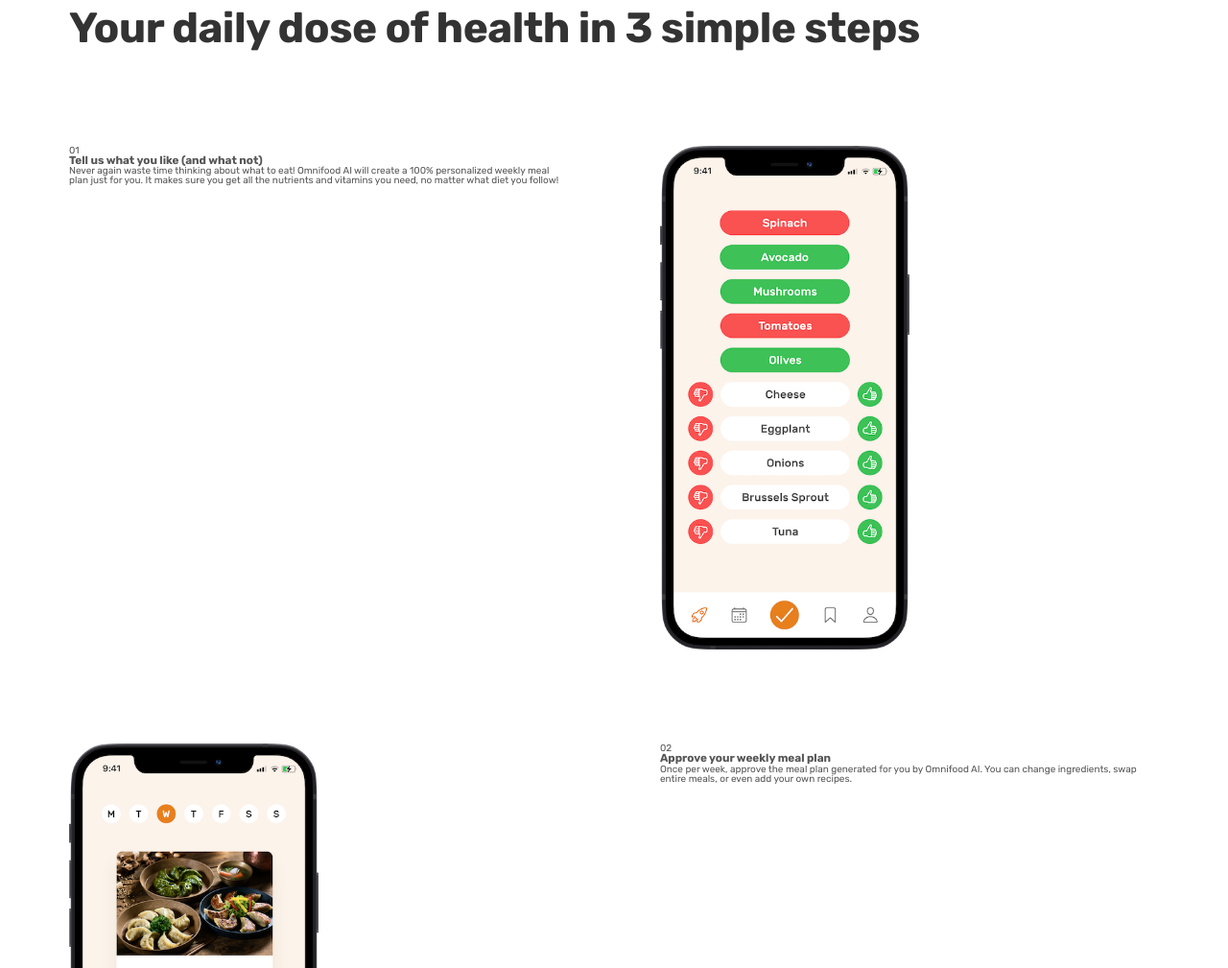
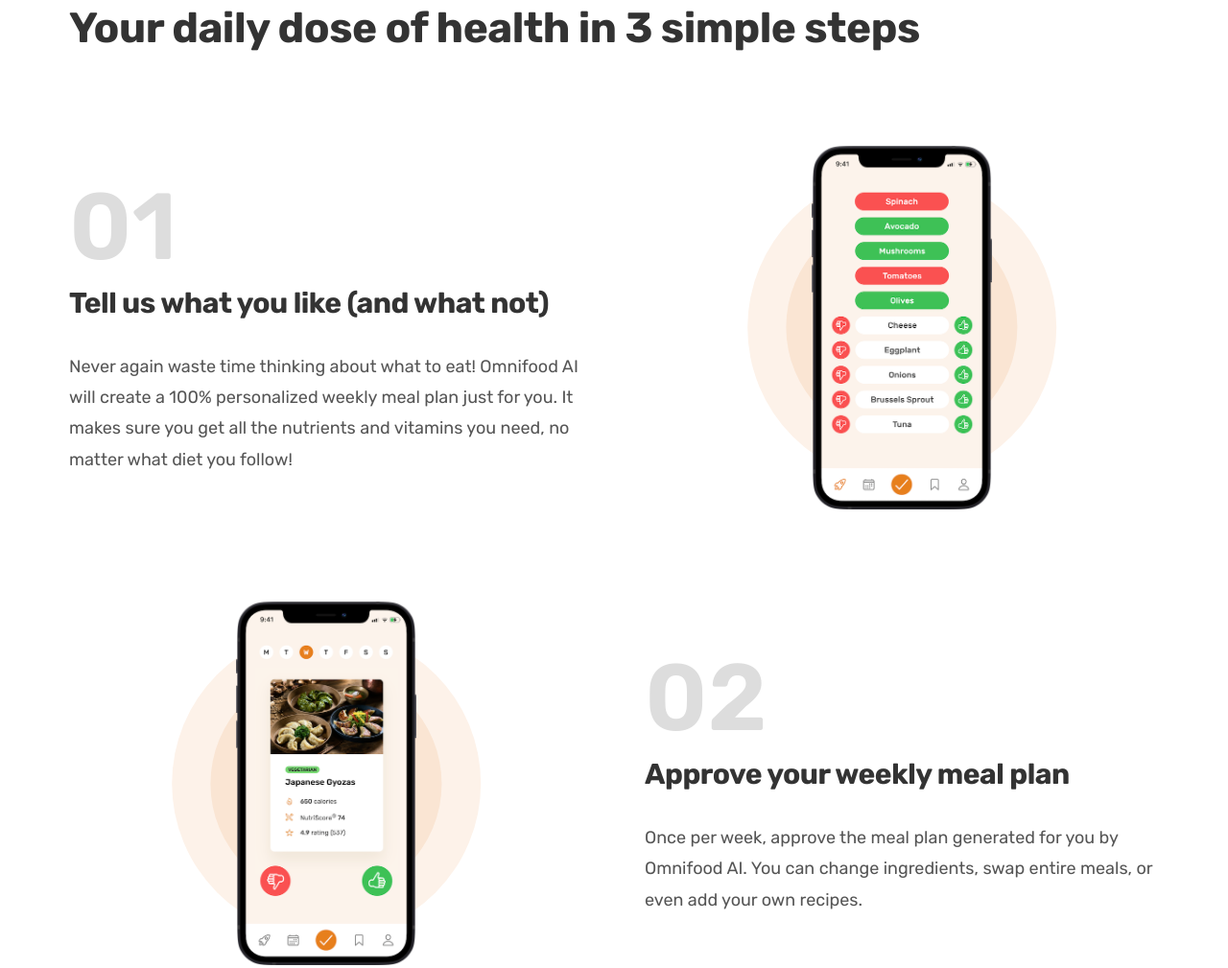
Before and after one commit to khrizdip/07-Omnifood-now, a plain HTML site: page index.html in a window 1280 px wide. Shown: the part 885-1894 px from the top of the page at 96% size. Drawn offline with Linux system fonts and the light colour scheme.

Commit message:
How it works  section completed

```diff
--- /dev/null
+++ b/css/general.css
@@ -0,0 +1,167 @@
+/*
+--- 01 TYPOGRAPHY SYSTEM
+
+- FONT SIZE SYSTEM (px)
+10 / 12 / 14 / 16 / 18 / 20 / 24 / 30 / 36 / 44 / 52 / 62 / 74 / 86 / 98
+
+- Font weights:
+Default: 400
+Medium: 500
+Semi-bold: 600
+Bold: 700
+
+- Line heights:
+Default: 1
+Small: 1.05
+Medium: 1.2
+Paragraph Default: 1.6
+
+-- Letter Spacing
+-0.5px
+0.75px
+
+--- 02 COLORS
+
+- Primary: #e67e22
+- Tints:#fdf2e9
+- Shades:#cf711f
+- Accents:
+- Greys:
+#555
+#333
+
+--- 05 SHADOWS
+
+--- 06 BORDER-RADIUS
+
+Default: 9px
+
+--- 07 WHITESPACE
+
+- SPACING SYSTEM (px)
+ 2 / 4 / 8 / 12 / 16 / 24 / 32 / 48 / 64 / 80 / 96 / 128
+*/
+
+* {
+  padding: 0;
+  margin: 0;
+  box-sizing: border-box;
+}
+
+html {
+  font-size: 62.5%;
+}
+
+body {
+  font-family: "Rubik", sans-serif;
+  line-height: 1;
+  font-weight: 400;
+  color: #555;
+}
+
+/* ************** */
+/* GENERAL REUSEABLE COMPONENTS */
+/* ************** */
+
+.container {
+  max-width: 120rem;
+  padding: 0 3.2rem;
+  margin: 0 auto;
+}
+
+.grid {
+  display: grid;
+  column-gap: 6.4rem;
+  row-gap: 9.6rem;
+}
+
+.grid--2-cols {
+  grid-template-columns: repeat(2, 1fr);
+}
+
+.grid--3-cols {
+  grid-template-columns: repeat(4, 1fr);
+}
+
+.grid--center-v {
+  align-items: center;
+}
+
+.heading-primary,
+.heading-secondary,
+.heading-tertiary {
+  font-weight: 700;
+  color: #333;
+  /* color: #45260a; */
+  letter-spacing: -0.5px;
+}
+
+.heading-primary {
+  font-size: 5.2rem;
+  line-height: 1.05;
+  margin-bottom: 3.2rem;
+}
+
+.heading-secondary {
+  font-size: 4.4rem;
+  line-height: 1.2;
+  margin-bottom: 9.6rem;
+}
+
+.heading-tertiary {
+  font-size: 3rem;
+  line-height: 1.2;
+  margin-bottom: 3.2rem;
+}
+
+.subheading {
+  display: block;
+  font-size: 1.6rem;
+  font-weight: 500;
+  color: #cf711f;
+  text-transform: uppercase;
+  margin-bottom: 1.6rem;
+  letter-spacing: 0.75px;
+}
+
+.btn:link,
+.btn:visited {
+  display: inline-block;
+  text-decoration: none;
+  font-size: 2rem;
+  font-weight: 600;
+  padding: 1.6rem 3.2rem;
+  border-radius: 1500px;
+
+  /* Put transition on original base */
+  transition: background-color 0.3s;
+}
+
+.btn--full:link,
+.btn--full:visited {
+  background-color: #e67e22;
+  color: #fff;
+}
+
+.btn--full:hover,
+.btn--full:active {
+  background-color: #cf711f;
+}
+
+.btn--outline:link,
+.btn--outline:visited {
+  background-color: #fff;
+  color: #555;
+}
+
+.btn--outline:hover,
+.btn--outline:active {
+  background-color: #fdf2e9;
+
+  /* Trick to add border inside */
+  box-shadow: inset 0 0 0 3px #fff;
+}
+
+.margin-right-sm {
+  margin-right: 1.6rem !important;
+}
--- a/css/styles.css
+++ b/css/styles.css
@@ -1,159 +1,3 @@
-/*
---- 01 TYPOGRAPHY SYSTEM
-
-- FONT SIZE SYSTEM (px)
-10 / 12 / 14 / 16 / 18 / 20 / 24 / 30 / 36 / 44 / 52 / 62 / 74 / 86 / 98
-
-- Font weights:
-Default: 400
-Medium: 500
-Semi-bold: 600
-Bold: 700
-
-- Line heights:
-Default: 1
-Small: 1.05
-Medium: 1.2
-Paragraph Default: 1.6
-
--- Letter Spacing
--0.5px
-0.75px
-
---- 02 COLORS
-
-- Primary: #e67e22
-- Tints:#fdf2e9
-- Shades:#cf711f
-- Accents:
-- Greys:
-#555
-#333
-
---- 05 SHADOWS
-
---- 06 BORDER-RADIUS
-
-Default: 9px
-
---- 07 WHITESPACE
-
-- SPACING SYSTEM (px)
- 2 / 4 / 8 / 12 / 16 / 24 / 32 / 48 / 64 / 80 / 96 / 128
-*/
-
-* {
-  padding: 0;
-  margin: 0;
-  box-sizing: border-box;
-}
-
-html {
-  font-size: 62.5%;
-}
-
-body {
-  font-family: "Rubik", sans-serif;
-  line-height: 1;
-  font-weight: 400;
-  color: #555;
-}
-
-/* ************** */
-/* GENERAL REUSEABLE COMPONENTS */
-/* ************** */
-
-.container {
-  max-width: 120rem;
-  padding: 0 3.2rem;
-  margin: 0 auto;
-}
-
-.grid {
-  display: grid;
-  gap: 9.6rem;
-}
-
-.grid--2-cols {
-  grid-template-columns: repeat(2, 1fr);
-}
-
-.grid--3-cols {
-  grid-template-columns: repeat(4, 1fr);
-}
-
-.heading-primary,
-.heading-secondary {
-  font-weight: 700;
-  color: #333;
-  /* color: #45260a; */
-  letter-spacing: -0.5px;
-}
-
-.heading-primary {
-  font-size: 5.2rem;
-  line-height: 1.05;
-  margin-bottom: 3.2rem;
-}
-
-.heading-secondary {
-  font-size: 4.4rem;
-  line-height: 1.2;
-  margin-bottom: 9.6rem;
-}
-
-.subheading {
-  display: block;
-  font-size: 1.6rem;
-  font-weight: 500;
-  color: #cf711f;
-  text-transform: uppercase;
-  margin-bottom: 1.6rem;
-  letter-spacing: 0.75px;
-}
-
-.btn:link,
-.btn:visited {
-  display: inline-block;
-  text-decoration: none;
-  font-size: 2rem;
-  font-weight: 600;
-  padding: 1.6rem 3.2rem;
-  border-radius: 1500px;
-
-  /* Put transition on original base */
-  transition: background-color 0.3s;
-}
-
-.btn--full:link,
-.btn--full:visited {
-  background-color: #e67e22;
-  color: #fff;
-}
-
-.btn--full:hover,
-.btn--full:active {
-  background-color: #cf711f;
-}
-
-.btn--outline:link,
-.btn--outline:visited {
-  background-color: #fff;
-  color: #555;
-}
-
-.btn--outline:hover,
-.btn--outline:active {
-  background-color: #fdf2e9;
-
-  /* Trick to add border inside */
-  box-shadow: inset 0 0 0 3px #fff;
-}
-
-.margin-right-sm {
-  margin-right: 1.6rem !important;
-}
-
 /* ********************* */
 /* HEADER */
 /* ****************** */
@@ -279,6 +123,55 @@ body {
   padding: 9.6rem 0;
 }
 
+.step-number {
+  font-size: 9.8rem;
+  font-weight: 600;
+  color: #ddd;
+  margin-bottom: 1.2rem;
+}
+
+.step-description {
+  font-size: 1.8rem;
+  line-height: 1.8;
+}
+
+.step-img-box {
+  position: relative;
+
+  display: flex;
+  align-items: center;
+  justify-content: center;
+}
+
+.step-img-box::before,
+.step-img-box::after {
+  content: "";
+  display: block;
+  border-radius: 50%;
+
+  position: absolute;
+  top: 50%;
+  left: 50%;
+  transform: translate(-50%, -50%);
+}
+
+.step-img-box::before {
+  width: 60%;
+  /* height: 60%; */
+
+  padding-bottom: 60%;
+  background-color: #fdf2e9;
+  z-index: -2;
+}
+
+.step-img-box::after {
+  width: 45%;
+  padding-bottom: 45%;
+  background-color: #fae5d3;
+  z-index: -1;
+}
+
 .step-img {
-  width: 50%;
+  width: 35%;
+  /* z-index: 10; */
 }
--- a/index.html
+++ b/index.html
@@ -12,6 +12,7 @@
       rel="stylesheet"
     />
 
+    <link rel="stylesheet" href="css/general.css" />
     <link rel="stylesheet" href="css/styles.css" />
 
     <title>Omnifood</title>
@@ -78,7 +79,7 @@
           </h2>
         </div>
 
-        <div class="container grid grid--2-cols">
+        <div class="container grid grid--2-cols grid--center-v">
           <!-- STEP 1 -->
           <div class="step-text-box">
             <p class="step-number">01</p>
```
